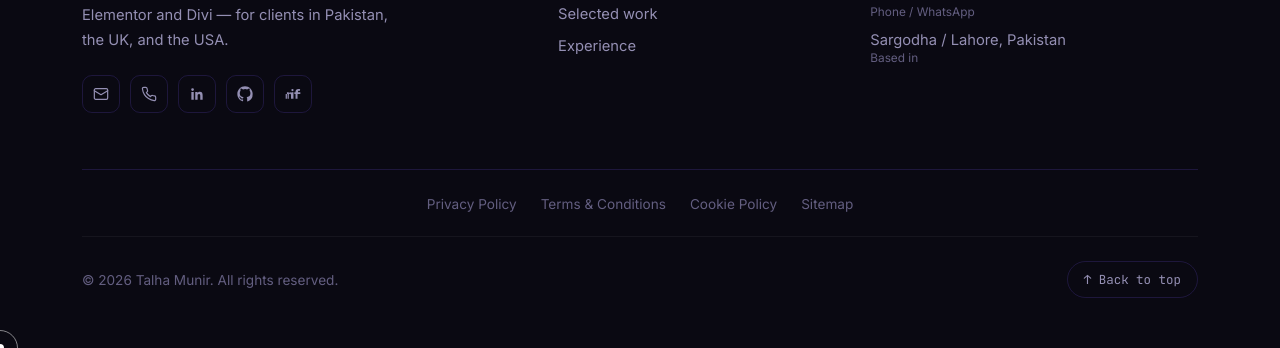
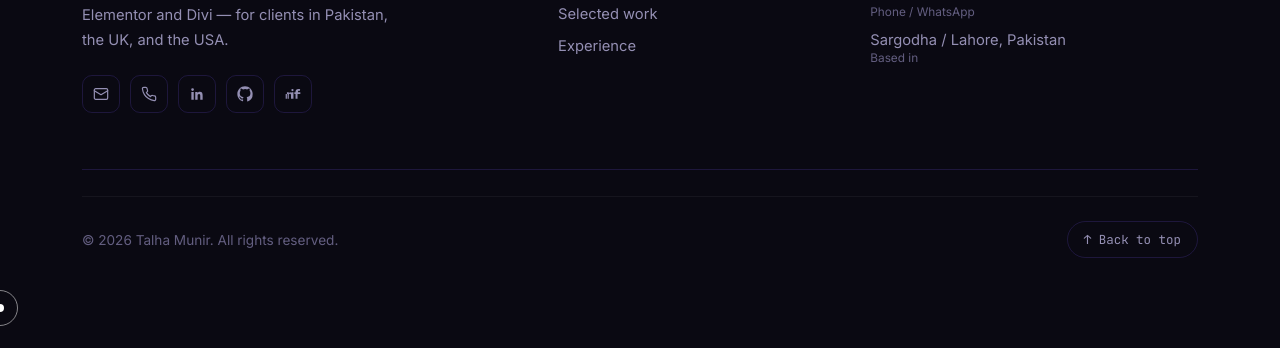
Before and after one commit to talharankbrilliance-create/Talha.Dev, a plain HTML site: page index.html in a window 1280 px wide. Shown: the part 9398-9746 px from the top of the page. After the commit the page ends 9706 px from the top, so only its background shows below. Drawn offline with Linux system fonts and the light colour scheme.

Commit message:
Update index.html

```diff
--- a/index.html
+++ b/index.html
@@ -1506,12 +1506,7 @@
       </div>
     </div>
     <div class="foot-bottom" style="flex-direction: column; gap: 24px;">
-      <div style="display: flex; gap: 24px; flex-wrap: wrap; justify-content: center; width: 100%;">
-        <a href="privacy-policy.html" target="_blank" style="transition:0.3s;" onmouseover="this.style.color='var(--accent-2)'" onmouseout="this.style.color=''">Privacy Policy</a>
-        <a href="terms-conditions.html" target="_blank" style="transition:0.3s;" onmouseover="this.style.color='var(--accent-2)'" onmouseout="this.style.color=''">Terms &amp; Conditions</a>
-        <a href="cookie-policy.html" target="_blank" style="transition:0.3s;" onmouseover="this.style.color='var(--accent-2)'" onmouseout="this.style.color=''">Cookie Policy</a>
-        <a href="sitemap.html" target="_blank" style="transition:0.3s;" onmouseover="this.style.color='var(--accent-2)'" onmouseout="this.style.color=''">Sitemap</a>
-      </div>
+
       <div style="display: flex; justify-content: space-between; width: 100%; align-items: center; border-top: 1px solid rgba(255,255,255,0.05); padding-top: 24px;">
         <span>© 2026 Talha Munir. All rights reserved.</span>
         <a href="#" class="back-to-top">↑ Back to top</a>
```
